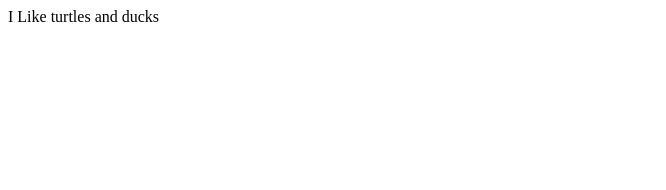
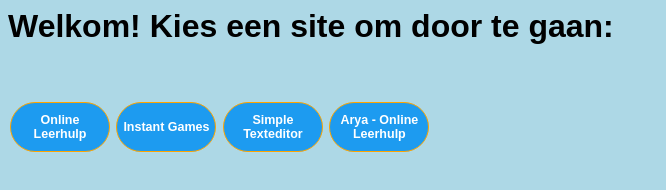
Before and after one commit to RyanvanderHaak/ryanvanderhaak.github.io, a plain HTML site: page index.html in a window 1280 px wide. Shown: the whole page, without its empty margins (0-666 px from the left). Drawn offline with Linux system fonts and the light colour scheme.

Commit message:
Update index.html
Added the buttons for all the sites to be explore!

```diff
--- a/index.html
+++ b/index.html
@@ -1 +1,53 @@
-<p>I Like turtles and ducks</p>
+<html>
+<head>
+  <title>Alle GitHub-sites van Ryan. Kies een site!</title>
+  <link rel="icon" href="https://ryanvanderhaak.github.io/Online-Leerhulp/LogoArya.jpg">
+  <meta name="author" content="Ryan van der Haak">
+  <meta name="keywords" content="Ryan, Ryan van der Haak, alle sites, websites, Online, Leerhulp, Online Leerhulp, Help, AI, Chatbot, Arya, Instant Games, Simple Texteditor, Tools, Bibliotheek">
+<style>
+
+body {
+  font-family: 'Arial', sans-serif;
+  background-color: lightblue;
+}
+button {
+  background-color: rgb(29, 155, 240);
+  color: white;
+  height: 50px;
+  width: 100px;
+  border-color: orange;
+  border-radius: 50px;
+  border-style: solid;
+  cursor: pointer;
+  border-width: 1.50px;
+  margin-left: 2px;
+  font-weight: bold;
+  font-size: 12.5px;
+  padding-top: 5px;
+  padding-bottom: 5px;
+  padding-left: 5px;
+  padding-right: 5px;
+  vertical-align: top;
+}
+#nav{
+  padding: 0.25%;
+  background-color: rgb(239, 157, 16);
+  margin: 0%;
+  height:max-content;
+  width:max-content;
+  margin-left: 20%;
+  border-radius: 50px
+}
+</style>
+  </head>
+
+  <body>
+    <h1>Welkom! Kies een site om door te gaan:</h1>
+    <br>
+    <br>
+    <button onclick="window.location.href = 'https://ryanvanderhaak.github.io/Online-Leerhulp/Home.html';">Online Leerhulp</button>
+    <button onclick="window.location.href = 'https://ryanvanderhaak.github.io/Instant-Games/Home.html';">Instant Games</button>
+    <button onclick="window.location.href = 'https://ryanvanderhaak.github.io/Simple-Texteditor/inex.html';">Simple Texteditor</button>
+    <button onclick="window.location.href = 'https://ryanvanderhaak.github.io/Online-Leerhulp/Arya.html';">Arya - Online Leerhulp</button>
+  </body>
+</html>
```
